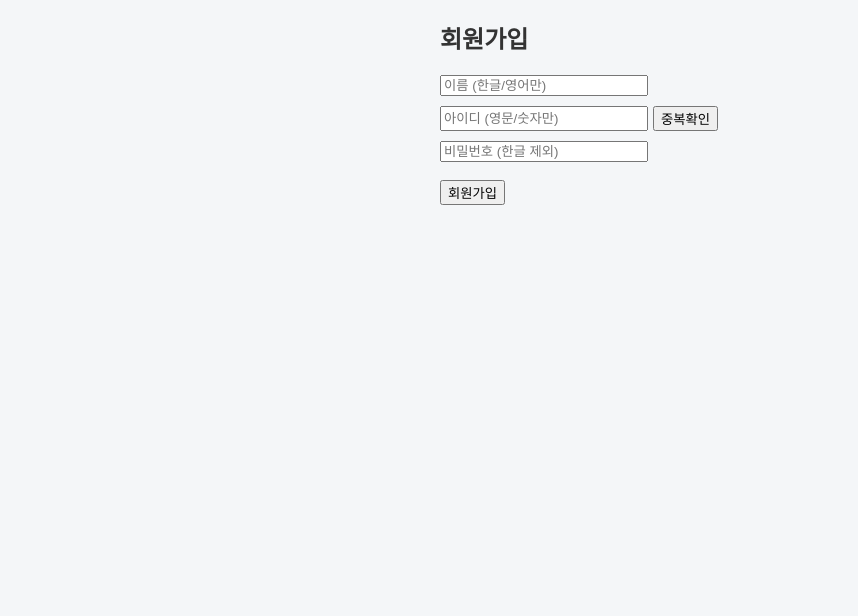
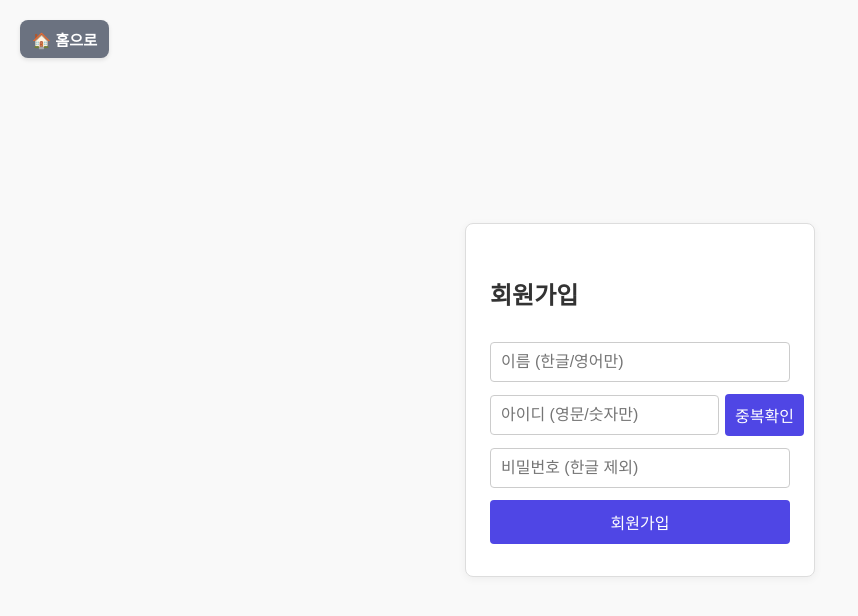
Before and after one commit to 6ReactTeamproject/test, a React (Vite) app: page /signup in a window 1280 px wide. Shown: the top 616 px of the page, without its empty margins (0-858 px from the left). Built offline with nearby package versions, Linux system fonts and the light colour scheme.

Commit message:
컴포넌트 분리

```diff
--- a/db.json
+++ b/db.json
@@ -100,7 +100,7 @@
       "title": "첫 게시글입니다!",
       "content": "안녕하세요. 첫 글이에요.",
       "createdAt": "2025-05-22",
-      "views": 20
+      "views": 21
     },
     {
       "id": "2",
@@ -122,7 +122,8 @@
       "userId": 1,
       "title": "그래요",
       "content": "이제 많이 올려라",
-      "createdAt": "2025-05-23"
+      "createdAt": "2025-05-23",
+      "views": 1
     },
     {
       "id": "5",
--- a/src/components/Board/Board.jsx
+++ b/src/components/Board/Board.jsx
@@ -1,5 +1,9 @@
 import { useEffect, useState } from "react";
 import { useNavigate } from "react-router-dom";
+import PostForm from "./PostF";
+import SearchBar from "./SearchBar";
+import PostList from "./PostList";
+import Pagination from "./Pagination";
 
 const Board = () => {
   const [posts, setPosts] = useState([]);
@@ -7,49 +11,34 @@ const Board = () => {
   const [searchType, setSearchType] = useState("title_content");
   const [filtered, setFiltered] = useState([]);
   const [currentPage, setCurrentPage] = useState(1);
-  const postsPerPage = 3;
-
-  const [newTitle, setNewTitle] = useState("");
-  const [newContent, setNewContent] = useState("");
+  const postsPerPage = 5;
 
   const navigate = useNavigate();
 
-  // 게시글 가져오기
   useEffect(() => {
     fetch("http://localhost:3001/posts")
-      .then((res) => {
-        if (!res.ok) throw new Error("불러오기 실패!");
-        return res.json();
-      })
+      .then((res) => res.json())
       .then((data) => setPosts(data))
-      .catch((err) => console.error("게시글 가져오기 에러:", err));
+      .catch((err) => console.error("에러:", err));
   }, []);
 
-  // 검색 필터링 자동 수행
   useEffect(() => {
     const keyword = searchTerm.trim().toLowerCase();
-
     if (keyword === "") {
       setFiltered([]);
       return;
     }
 
     const results = posts.filter((post) => {
-      const title = typeof post.title === "string" ? post.title.toLowerCase() : "";
-      const content = typeof post.content === "string" ? post.content.toLowerCase() : "";
+      const title = post.title?.toLowerCase() || "";
+      const content = post.content?.toLowerCase() || "";
       const userId = post.userId?.toString();
-
       switch (searchType) {
-        case "title":
-          return title.includes(keyword);
-        case "content":
-          return content.includes(keyword);
-        case "title_content":
-          return title.includes(keyword) || content.includes(keyword);
-        case "userId":
-          return userId === keyword;
-        default:
-          return false;
+        case "title": return title.includes(keyword);
+        case "content": return content.includes(keyword);
+        case "title_content": return title.includes(keyword) || content.includes(keyword);
+        case "userId": return userId === keyword;
+        default: return false;
       }
     });
 
@@ -57,136 +46,42 @@ const Board = () => {
     setCurrentPage(1);
   }, [searchTerm, searchType, posts]);
 
-  const isSearching = searchTerm.trim() !== "";
-  const displayPosts = isSearching ? filtered : posts;
-
+  const displayPosts = searchTerm.trim() ? filtered : posts;
   const indexOfLastPost = currentPage * postsPerPage;
-  const indexOfFirstPost = indexOfLastPost - postsPerPage;
-  const currentPosts = displayPosts.slice(indexOfFirstPost, indexOfLastPost);
+  const currentPosts = displayPosts.slice(indexOfLastPost - postsPerPage, indexOfLastPost);
   const totalPages = Math.ceil(displayPosts.length / postsPerPage);
 
-  const goToNextPage = () => {
-    if (currentPage < totalPages) setCurrentPage(currentPage + 1);
-  };
-
-  const goToPrevPage = () => {
-    if (currentPage > 1) setCurrentPage(currentPage - 1);
-  };
-
-  const handleAddPost = () => {
-    if (!newTitle.trim() || !newContent.trim()) {
-      alert("제목과 내용을 모두 입력하세요.");
-      return;
-    }
-
-    const newPost = {
-      id: Date.now(), // 임시 ID
-      title: newTitle,
-      content: newContent,
-      userId: 1, // 예시용 ID
-      createdAt: new Date().toISOString(),
-      views: 0,
-    };
-
-    // 백엔드에 POST 요청 (json-server 기준)
+  const handleAddPost = (newPost) => {
     fetch("http://localhost:3001/posts", {
       method: "POST",
       headers: { "Content-Type": "application/json" },
       body: JSON.stringify(newPost),
     })
-      .then((res) => {
-        if (!res.ok) throw new Error("등록 실패");
-        return res.json();
-      })
-      .then((data) => {
-        setPosts([data, ...posts]); // 새 글을 맨 위에 추가
-        setNewTitle("");
-        setNewContent("");
-      })
-      .catch((err) => {
-        console.error("게시물 추가 오류:", err);
-        alert("게시물 추가에 실패했습니다.");
-      });
+      .then((res) => res.json())
+      .then((data) => setPosts([data, ...posts]))
+      .catch((err) => console.error("에러:", err));
+
   };
 
   return (
     <div>
       <h2>게시판</h2>
-      <div style={{ marginBottom: "20px" }}>
-        <input
-          type="text"
-          placeholder="제목"
-          value={newTitle}
-          onChange={(e) => setNewTitle(e.target.value)}
+      <PostForm onAddPost={handleAddPost} />
+      <SearchBar
+        searchTerm={searchTerm}
+        searchType={searchType}
+        onTermChange={setSearchTerm}
+        onTypeChange={setSearchType}
+      />
+      <PostList posts={currentPosts} onClickPost={(id) => navigate(`/post/${id}`)} />
+      {displayPosts.length > 0 && (
+        <Pagination
+          currentPage={currentPage}
+          totalPages={totalPages}
+          onPrev={() => setCurrentPage((p) => Math.max(p - 1, 1))}
+          onNext={() => setCurrentPage((p) => Math.min(p + 1, totalPages))}
         />
-        <br />
-        <textarea
-          placeholder="내용"
-          value={newContent}
-          onChange={(e) => setNewContent(e.target.value)}
-        />
-        <br />
-        <button onClick={handleAddPost}>게시물 추가</button>
-      </div>
-
-      <div>
-        <ul>
-          <input
-            type="text"
-            placeholder="검색어 입력"
-            value={searchTerm}
-            onChange={(e) => setSearchTerm(e.target.value)}
-          />
-
-          <select
-            value={searchType}
-            onChange={(e) => setSearchType(e.target.value)}
-          >
-            <option value="title">제목</option>
-            <option value="content">내용</option>
-            <option value="title_content">제목+내용</option>
-            <option value="userId">작성자 ID</option>
-          </select>
-        </ul>
-      </div>
-
-      <div>
-        <ul>
-          {currentPosts.length > 0 ? (
-            currentPosts.map((post) => (
-              <li
-                key={post.id}
-                style={{ cursor: "pointer" }}
-                onClick={() => navigate(`/post/${post.id}`)}
-              >
-                <h3>{post.title}</h3>
-                <p>{post.content}</p>
-                <p>
-                  작성자 ID: {post.userId} / {post.createdAt} / 조회수: {post.views}
-                </p>
-              </li>
-            ))
-          ) : isSearching ? (
-            <p>검색 결과가 없습니다</p>
-          ) : (
-            <p>게시물이 없습니다</p>
-          )}
-        </ul>
-
-        {displayPosts.length > 0 && (
-          <div>
-            <button onClick={goToPrevPage} disabled={currentPage === 1}>
-              이전
-            </button>
-            <span>
-              {currentPage} / {totalPages}
-            </span>
-            <button onClick={goToNextPage} disabled={currentPage === totalPages}>
-              다음
-            </button>
-          </div>
-        )}
-      </div>
+      )}
     </div>
   );
 };
--- a/src/components/Board/BoardIntro.jsx
+++ b/src/components/Board/BoardIntro.jsx
@@ -8,8 +8,6 @@ const Board = () => {
   const [filtered, setFiltered] = useState([]);
   const [currentPage, setCurrentPage] = useState(1);
   const postsPerPage = 3;
-
-  // 🔹 새 게시물 제목/내용 상태
   const [newTitle, setNewTitle] = useState("");
   const [newContent, setNewContent] = useState("");
 
--- /dev/null
+++ b/src/components/Board/Pagination.jsx
@@ -0,0 +1,9 @@
+const Pagination = ({ currentPage, totalPages, onPrev, onNext }) => (
+  <div>
+    <button onClick={onPrev} disabled={currentPage === 1}>이전</button>
+    <span>{currentPage} / {totalPages}</span>
+    <button onClick={onNext} disabled={currentPage === totalPages}>다음</button>
+  </div>
+);
+
+export default Pagination;
--- /dev/null
+++ b/src/components/Board/PostF.jsx
@@ -0,0 +1,38 @@
+import { useState } from "react";
+
+const PostForm = ({ onAddPost }) => {
+  const [title, setTitle] = useState("");
+  const [content, setContent] = useState("");
+
+  const handleSubmit = () => {
+    if (!title.trim() || !content.trim()) {
+      alert("제목과 내용을 입력하세요");
+      return;
+    }
+
+    const newPost = {
+      id: Date.now(),
+      title,
+      content,
+      userId: 1,
+      createdAt: new Date().toISOString(),
+      views: 0,
+    };
+
+    onAddPost(newPost);
+    setTitle("");
+    setContent("");
+  };
+
+  return (
+    <div>
+      <input value={title} onChange={(e) => setTitle(e.target.value)} placeholder="제목" />
+      <br />
+      <textarea value={content} onChange={(e) => setContent(e.target.value)} placeholder="내용" />
+      <br />
+      <button onClick={handleSubmit}>게시물 추가</button>
+    </div>
+  );
+};
+
+export default PostForm;
--- /dev/null
+++ b/src/components/Board/PostItem.jsx
@@ -0,0 +1,11 @@
+const PostItem = ({ post, onClick }) => (
+  <li onClick={onClick} style={{ cursor: "pointer" }}>
+    <h3>{post.title}</h3>
+    <p>{post.content}</p>
+    <p>
+      작성자 ID: {post.userId} / {post.createdAt} / 조회수: {post.views}
+    </p>
+  </li>
+);
+
+export default PostItem;
--- /dev/null
+++ b/src/components/Board/PostList.jsx
@@ -0,0 +1,15 @@
+import PostItem from "./PostItem";
+
+const PostList = ({ posts, onClickPost }) => (
+  <ul>
+    {posts.length > 0 ? (
+      posts.map((post) => (
+        <PostItem key={post.id} post={post} onClick={() => onClickPost(post.id)} />
+      ))
+    ) : (
+      <p>게시물이 없습니다</p>
+    )}
+  </ul>
+);
+
+export default PostList;
--- /dev/null
+++ b/src/components/Board/SearchBar.jsx
@@ -0,0 +1,18 @@
+const SearchBar = ({ searchTerm, searchType, onTermChange, onTypeChange }) => (
+  <div>
+    <input
+      type="text"
+      placeholder="검색어 입력"
+      value={searchTerm}
+      onChange={(e) => onTermChange(e.target.value)}
+    />
+    <select value={searchType} onChange={(e) => onTypeChange(e.target.value)}>
+      <option value="title">제목</option>
+      <option value="content">내용</option>
+      <option value="title_content">제목+내용</option>
+      <option value="userId">작성자 ID</option>
+    </select>
+  </div>
+);
+
+export default SearchBar;
--- /dev/null
+++ b/src/components/Login/Login.css
@@ -0,0 +1,71 @@
+.login-page {
+  min-height: 100vh;
+  background-color: #f9f9f9;
+  display: flex;
+  flex-direction: column;
+  align-items: center;
+  justify-content: center;
+  position: relative;
+}
+
+.back-button {
+  position: absolute;
+  top: 20px;
+  left: 20px;
+  background-color: #6b7280;
+  color: white;
+  border: none;
+  padding: 8px 12px;
+  border-radius: 8px;
+  font-size: 0.95rem;
+  font-weight: bold;
+  cursor: pointer;
+  display: flex;
+  align-items: center;
+  gap: 6px;
+  box-shadow: 0 2px 4px rgba(0,0,0,0.1);
+  transition: background-color 0.3s;
+}
+
+.back-button:hover {
+  background-color: #4b5563;
+}
+
+.login-box {
+  background: white;
+  padding: 32px 24px;
+  border: 1px solid #ddd;
+  border-radius: 8px;
+  box-shadow: 0 2px 8px rgba(0,0,0,0.05);
+  display: flex;
+  flex-direction: column;
+  width: 300px;
+  gap: 12px;
+}
+
+.login-box input {
+  padding: 10px;
+  font-size: 1rem;
+  border: 1px solid #ccc;
+  border-radius: 4px;
+}
+
+.login-box button {
+  padding: 10px;
+  font-size: 1rem;
+  background-color: #4f46e5;
+  color: white;
+  border: none;
+  border-radius: 4px;
+  cursor: pointer;
+}
+
+.signup-button {
+  margin-top: 16px;
+  background: transparent;
+  border: none;
+  color: #4f46e5;
+  font-size: 0.95rem;
+  text-decoration: underline;
+  cursor: pointer;
+}
--- a/src/components/Login/Login.jsx
+++ b/src/components/Login/Login.jsx
@@ -1,11 +1,13 @@
 import { useState } from "react";
 import { useNavigate } from "react-router-dom";
 import { useUser } from "../Travel/UserContext";
+import "./Login.css";
 
-export default function Login({ setUser }) {
+export default function Login() {
   const [loginId, setLoginId] = useState("");
   const [password, setPassword] = useState("");
   const navigate = useNavigate();
+  const { setUser } = useUser(); // context에서 setUser 가져옴
 
   const handleLogin = () => {
     fetch(`http://localhost:3001/users?loginId=${loginId}&password=${password}`)
@@ -14,7 +16,7 @@ export default function Login({ setUser }) {
         if (data.length > 0) {
           const user = data[0];
           localStorage.setItem("user", JSON.stringify(user));
-          setUser(user); // Context 업데이트
+          setUser(user); // context로 업데이트
           navigate("/");
         } else {
           alert("로그인 실패");
@@ -23,13 +25,25 @@ export default function Login({ setUser }) {
   };
 
   return (
-    <div>
-      <h2>로그인</h2>
-      <input value={loginId} onChange={e => setLoginId(e.target.value)} placeholder="아이디" />
-      <br />
-      <input value={password} onChange={e => setPassword(e.target.value)} placeholder="비밀번호" type="password" />
-      <br />
-      <button onClick={handleLogin}>로그인</button>
+    <div className="login-page">
+      <button onClick={() => navigate("/")} className="back-button">🏠 홈으로</button>
+      <div className="login-box">
+        <input
+          value={loginId}
+          onChange={e => setLoginId(e.target.value)}
+          placeholder="아이디"
+        />
+        <input
+          type="password"
+          value={password}
+          onChange={e => setPassword(e.target.value)}
+          placeholder="비밀번호"
+        />
+        <button onClick={handleLogin}>로그인</button>
+      </div>
+      <button className="signup-button" onClick={() => navigate("/signup")}>
+        회원가입
+      </button>
     </div>
   );
 }
--- /dev/null
+++ b/src/components/Login/Signup.css
@@ -0,0 +1,95 @@
+/* 회원가입 전체 화면 */
+.signup-page {
+  min-height: 100vh;
+  background-color: #f9f9f9;
+  display: flex;
+  flex-direction: column;
+  align-items: center;
+  justify-content: center;
+  position: relative;
+}
+
+/* 상단 홈으로 버튼 */
+.back-button {
+  position: absolute;
+  top: 20px;
+  left: 20px;
+  background-color: #6b7280;
+  color: white;
+  border: none;
+  padding: 8px 12px;
+  border-radius: 8px;
+  font-size: 0.95rem;
+  font-weight: bold;
+  cursor: pointer;
+  display: flex;
+  align-items: center;
+  gap: 6px;
+  box-shadow: 0 2px 4px rgba(0,0,0,0.1);
+}
+
+/* 박스 스타일 */
+.signup-box {
+  background: white;
+  padding: 32px 24px;
+  border: 1px solid #ddd;
+  border-radius: 8px;
+  box-shadow: 0 2px 8px rgba(0,0,0,0.05);
+  display: flex;
+  flex-direction: column;
+  width: 300px;
+  gap: 12px;
+}
+
+/* 기본 input 스타일 */
+.signup-box input {
+  padding: 10px;
+  font-size: 1rem;
+  border: 1px solid #ccc;
+  border-radius: 4px;
+  box-sizing: border-box;
+}
+
+/* 중복확인 줄 (input + button 같이 정렬) */
+.id-check {
+  display: flex;
+  gap: 6px;
+  align-items: center;
+}
+
+.id-check input {
+  flex: 1;
+}
+
+.id-check button {
+  height: 42px;
+  padding: 0 16px;
+  font-size: 0.95rem;
+  background-color: #5b4fe5;
+  color: white;
+  border: none;
+  border-radius: 4px;
+  cursor: pointer;
+  white-space: nowrap;
+  box-sizing: border-box;
+  display: flex;
+  align-items: center;
+  justify-content: center;
+}
+
+/* 경고 텍스트 */
+.warn {
+  font-size: 0.85rem;
+  color: red;
+}
+
+/* 회원가입 버튼 */
+.signup-box button {
+  padding: 10px;
+  font-size: 1rem;
+  background-color: #4f46e5;
+  color: white;
+  border: none;
+  border-radius: 4px;
+  cursor: pointer;
+}
--- a/src/components/Login/Signup.jsx
+++ b/src/components/Login/Signup.jsx
@@ -1,4 +1,6 @@
 import React, { useState } from "react";
+import { useNavigate } from "react-router-dom";
+import "./Signup.css";
 
 const API_URL = "http://localhost:3001/users";
 
@@ -10,15 +12,17 @@ export function Signup() {
   const [idCheckMsg, setIdCheckMsg] = useState("");
   const [idCheckColor, setIdCheckColor] = useState("black");
 
-  const nameRegex = /^[가-힣a-zA-Z\s]+$/;
-  const idRegex = /^[a-zA-Z0-9]+$/;
-  const passwordRegex = /^[^\u3131-\uD79D]+$/;
+  const navigate = useNavigate();
+
+  const nameRegex = /^[가-힣a-zA-Z]+$/;     // 이름에 공백 허용x
+  const idRegex = /^[a-zA-Z0-9]+$/;         // 아이디에 영문, 숫자만 허용
+  const passwordRegex = /^[^\u3131-\uD79D]+$/;  // 비밀번호에 한글 x, (u3131-\uD79D는 유니코드 문자 범위에서 한글)
 
   const isNameValid = nameRegex.test(name);
   const isUserIdValid = idRegex.test(userId);
   const isPasswordValid = passwordRegex.test(passwd);
 
-  const checkDuplicateId = async () => {
+  const checkDuplicateId = async () => {      // 아이디 입력칸에 입력하고 중복확인 버튼을 눌렀을때 실행
     if (!userId) {
       setIdCheckMsg("아이디를 입력하세요.");
       setIdCheckColor("red");
@@ -31,10 +35,10 @@ export function Signup() {
     }
 
     try {
-      const res = await fetch(`${API_URL}?loginId=${userId}`);
-      const users = await res.json();
+      const res = await fetch(`${API_URL}?loginId=${userId}`);    // api_url?loginId=입력값 으로 fetch 요청
+      const users = await res.json();     // json 배열을 받음
 
-      if (users.length > 0) {
+      if (users.length > 0) {           // json 배열을 받아서 길이가 0이면 사용가능, 1 이상이면 이미 존재하는 아이디입니다
         setIdCheckMsg("이미 존재하는 아이디입니다.");
         setIdCheckColor("red");
       } else {
@@ -94,6 +98,7 @@ export function Signup() {
         setUserId("");
         setPassword("");
         setIdCheckMsg("");
+        navigate("/login");
       } else {
         alert("회원가입 실패! 서버 오류");
       }
@@ -104,56 +109,51 @@ export function Signup() {
   };
 
   return (
-    <div style={{ maxWidth: "400px", margin: "20px auto", fontFamily: "sans-serif" }}>
+    <div className="signup-page">
+      <button onClick={() => navigate("/")} className="back-button">🏠 홈으로</button>
+
+      <div className="signup-box">
         <h2>회원가입</h2>
 
-      {/* 이름 */}
         <input
           value={name}
           onChange={(e) => setName(e.target.value)}
           placeholder="이름 (한글/영어만)"
-        style={{ width: "200px" }}
         />
-      <br />
         {name && !isNameValid && (
-        <div>이름에는 숫자나 특수문자를 사용할 수 없습니다.</div>
+          <div className="warn">이름에는 숫자나 특수문자를 사용할 수 없습니다.</div>
         )}
 
-      {/* 아이디 + 중복확인 버튼 */}
-      <div style={{ display: "flex", gap: "5px", marginTop: "10px" }}>
+        <div className="id-check">
           <input
             value={userId}
             onChange={(e) => {
               setUserId(e.target.value);
-            setIdCheckMsg(""); // 메시지 초기화
+              setIdCheckMsg("");
             }}
             placeholder="아이디 (영문/숫자만)"
-          style={{ width: "200px" }}
           />
           <button onClick={checkDuplicateId}>중복확인</button>
         </div>
         {userId && !isUserIdValid && (
-        <div>특수문자 또는 한글은 사용할 수 없습니다.</div>
+          <div className="warn">특수문자 또는 한글은 사용할 수 없습니다.</div>
         )}
         {idCheckMsg && (
           <div style={{ color: idCheckColor }}>{idCheckMsg}</div>
         )}
 
-      {/* 비밀번호 */}
         <input
           type="password"
           value={passwd}
           onChange={(e) => setPassword(e.target.value)}
           placeholder="비밀번호 (한글 제외)"
-        style={{ width: "200px", marginTop: "10px" }}
         />
-      <br />
         {passwd && !isPasswordValid && (
-        <div>비밀번호에 한글을 포함할 수 없습니다.</div>
+          <div className="warn">비밀번호에 한글을 포함할 수 없습니다.</div>
         )}
 
-      <br />
         <button onClick={handleSignup}>회원가입</button>
+      </div>
     </div>
   );
 }
```
Lines whose indentation alone changed are shown as unchanged.
